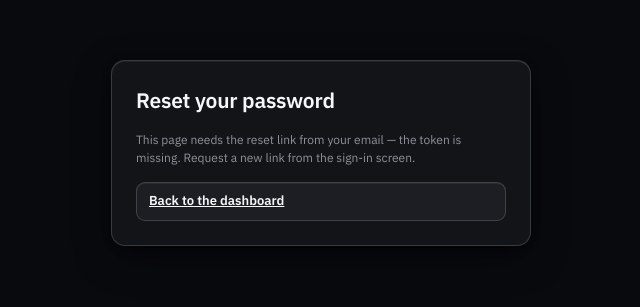
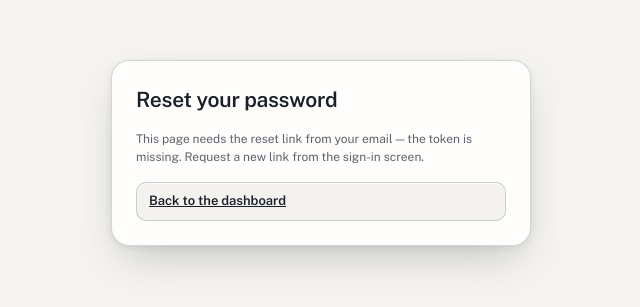
Before and after one commit to flyinginsectsunpig/community-alerts-platform, a Next.js app in the folder apps/web/: page /reset-password in a window 1280 px wide. Shown: the part 247-554 px from the top of the page, without its empty margins (319-959 px from the left). Built offline with nearby package versions, Linux system fonts and the light colour scheme; no server answers.

Commit message:
feat(web): light-first theme tokens and Public Sans
Light palette by default with the existing dark ramp under
prefers-color-scheme: dark. Severity colours now resolve from the --sev-*
custom properties so pins, badges and charts follow the theme.

```diff
--- a/apps/web/src/app/globals.css
+++ b/apps/web/src/app/globals.css
@@ -1,56 +1,65 @@
-/* Community Alerts — night-watch theme.
-
-   Colour strategy is deliberately Restrained: the chrome is a near-monochrome
-   cool ink so that the ONLY saturated colour on screen is information —
-   severity, station crime density, and your own watch zones. The primary action is a
-   white fill rather than a brand hue, which keeps the entire hue circle free
-   for data and stops "primary blue" competing with "low severity blue".
-
-   Every foreground/background pair below was verified against WCAG AA
-   (4.5:1 body, 3:1 large/graphical) before being committed. */
+/* Community Alerts — civic daylight theme.
+
+   Light by default, dark when the device asks for it. In both, the chrome is
+   a near-neutral so the ONLY saturated colour on screen is information —
+   severity, station crime density, and your own watch zones. The primary
+   action is an ink fill rather than a brand hue, which keeps the hue circle
+   free for data and stops "primary blue" competing with "low severity blue".
+
+   The map is the page: every piece of chrome floats over it as a card, so the
+   city stays visible edge to edge.
+
+   Every foreground/background pair below was checked against WCAG AA
+   (4.5:1 body, 3:1 large/graphical) in both schemes before being committed. */
 
 :root {
-  color-scheme: dark;
-
-  /* ---- Surfaces: a cool ink ramp tuned to sit with the CARTO dark tiles,
-         so panels read as glass over the city rather than pasted on top. ---- */
-  --page: oklch(0.145 0.008 265);
-  --surface: oklch(0.19 0.01 265);
-  --surface-2: oklch(0.235 0.011 265);
-  --surface-3: oklch(0.285 0.012 265);
+  color-scheme: light;
+
+  /* ---- Surfaces: warm paper, with white cards floating over the map. ---- */
+  --page: oklch(0.968 0.006 85);
+  --surface: oklch(0.995 0.003 85);
+  --surface-2: oklch(0.962 0.006 85);
+  --surface-3: oklch(0.928 0.008 85);
+  /* Floating cards are slightly translucent so the map reads through. */
+  --glass: oklch(0.995 0.003 85 / 0.9);
 
   /* ---- Text ---- */
-  --ink: oklch(0.975 0.002 265); /* 17.2:1 on --surface */
-  --ink-2: oklch(0.815 0.008 265); /* 9.4:1 on --surface-2 */
-  --muted: oklch(0.66 0.012 265); /* 4.6:1 on --surface-3, the worst case */
+  --ink: oklch(0.24 0.02 260); /* 16.2:1 on --surface */
+  --ink-2: oklch(0.42 0.018 260); /* 7.6:1 on --surface-2 */
+  --muted: oklch(0.5 0.016 260); /* 4.9:1 on --surface-3, the worst case */
+  /* Text on an --ink fill (the primary button). */
+  --on-ink: oklch(0.995 0.003 85);
+  --ink-hover: oklch(0.32 0.02 260);
 
   /* ---- Lines ---- */
-  --border: oklch(1 0 0 / 0.09);
-  --border-strong: oklch(1 0 0 / 0.16);
-  --grid: oklch(0.3 0.012 265);
+  --border: oklch(0.24 0.02 260 / 0.1);
+  --border-strong: oklch(0.24 0.02 260 / 0.18);
+  --grid: oklch(0.88 0.01 85);
 
   /* ---- Accent: selection, focus, and your zones. Never a severity. ---- */
-  --accent: oklch(0.7 0.14 235);
-  --accent-quiet: oklch(0.52 0.11 235);
-
-  /* ---- Severity heat ramp. Keep in sync with SEVERITY_COLORS in
-         src/lib/format.ts, which is the source of truth for JS/Leaflet. ---- */
-  --sev-unscored: oklch(0.68 0.02 265);
-  --sev-low: oklch(0.75 0.085 200);
-  --sev-medium: oklch(0.8 0.15 85);
-  --sev-high: oklch(0.73 0.17 50);
-  --sev-critical: oklch(0.66 0.21 25);
+  --accent: oklch(0.5 0.16 255); /* 6.0:1 on --surface */
+  --accent-quiet: oklch(0.72 0.09 255);
+
+  /* ---- Severity heat ramp. SEVERITY_COLORS in src/lib/format.ts points at
+         these, so the map pins and the chrome always agree. Each is at least
+         3:1 against --surface. ---- */
+  --sev-unscored: oklch(0.58 0.02 265);
+  --sev-low: oklch(0.6 0.09 210);
+  --sev-medium: oklch(0.65 0.15 72);
+  --sev-high: oklch(0.6 0.17 45);
+  --sev-critical: oklch(0.55 0.2 25);
 
   /* ---- Other data hues ---- */
-  --good: oklch(0.72 0.15 150);
-  --station: oklch(0.72 0.04 245);
-
-  /* ---- Elevation. Panels that float over the map get a hairline top
-         highlight so they catch "light" from above and read as physical. ---- */
-  --shadow-1: 0 1px 2px oklch(0 0 0 / 0.4);
-  --shadow-2: 0 4px 16px -2px oklch(0 0 0 / 0.5);
-  --shadow-3: 0 12px 40px -8px oklch(0 0 0 / 0.65), 0 2px 8px oklch(0 0 0 / 0.4);
-  --lip: inset 0 1px 0 oklch(1 0 0 / 0.06);
+  --good: oklch(0.52 0.13 150);
+  --station: oklch(0.45 0.06 250);
+
+  /* ---- Elevation: soft, wide shadows, as cards lifted off a paper map. ---- */
+  --shadow-1: 0 1px 2px oklch(0.3 0.02 260 / 0.08);
+  --shadow-2: 0 4px 14px -2px oklch(0.3 0.02 260 / 0.14), 0 1px 3px oklch(0.3 0.02 260 / 0.08);
+  --shadow-3: 0 18px 44px -12px oklch(0.3 0.02 260 / 0.28), 0 2px 6px oklch(0.3 0.02 260 / 0.08);
+  --pin-shadow: 0 2px 6px oklch(0.3 0.02 260 / 0.35);
+  --lip: inset 0 1px 0 oklch(1 0 0 / 0.7);
+  --scrim: oklch(0.24 0.02 260 / 0.38);
 
   /* ---- Space: 4px base ---- */
   --s1: 4px;
@@ -61,18 +70,18 @@
   --s6: 32px;
 
   /* ---- Radii ---- */
-  --r-sm: 6px;
-  --r-md: 9px;
-  --r-lg: 14px;
+  --r-sm: 7px;
+  --r-md: 10px;
+  --r-lg: 18px;
   --r-pill: 999px;
 
-  /* ---- Type: fixed rem scale, ~1.15 ratio (product UI, not fluid) ---- */
+  /* ---- Type: fixed scale, ~1.15 ratio (product UI, not fluid) ---- */
   --t-micro: 11px;
   --t-small: 12px;
   --t-body: 14px;
   --t-lead: 16px;
-  --t-title: 19px;
-  --t-hero: 40px;
+  --t-title: 20px;
+  --t-hero: 44px;
 
   /* ---- Motion ---- */
   --speed-fast: 120ms;
@@ -89,11 +98,57 @@
   --z-modal: 1101;
   --z-toast: 1200;
 
-  /* ---- Layout ---- */
-  --rail-open: 366px;
-  --rail: var(--rail-open);
+  /* ---- Layout: everything floats a --gap in from the edges, and the panels
+         start below the bar. ---- */
+  --gap: 12px;
+  --bar-h: 56px;
+  --chrome-top: calc(var(--gap) + var(--bar-h) + var(--gap));
+  --rail-open: 360px;
+  --dock-width: 384px;
 
   --font: var(--font-sans, system-ui), system-ui, -apple-system, "Segoe UI", sans-serif;
+}
+
+@media (prefers-color-scheme: dark) {
+  :root {
+    color-scheme: dark;
+
+    /* A cool ink ramp tuned to sit with the CARTO dark tiles. */
+    --page: oklch(0.145 0.008 265);
+    --surface: oklch(0.19 0.01 265);
+    --surface-2: oklch(0.235 0.011 265);
+    --surface-3: oklch(0.285 0.012 265);
+    --glass: oklch(0.19 0.01 265 / 0.9);
+
+    --ink: oklch(0.975 0.002 265); /* 17.2:1 on --surface */
+    --ink-2: oklch(0.815 0.008 265); /* 9.4:1 on --surface-2 */
+    --muted: oklch(0.66 0.012 265); /* 4.6:1 on --surface-3 */
+    --on-ink: oklch(0.145 0.008 265);
+    --ink-hover: oklch(1 0 0);
+
+    --border: oklch(1 0 0 / 0.09);
+    --border-strong: oklch(1 0 0 / 0.16);
+    --grid: oklch(0.3 0.012 265);
+
+    --accent: oklch(0.7 0.14 235);
+    --accent-quiet: oklch(0.52 0.11 235);
+
+    --sev-unscored: oklch(0.68 0.02 265);
+    --sev-low: oklch(0.75 0.085 200);
+    --sev-medium: oklch(0.8 0.15 85);
+    --sev-high: oklch(0.73 0.17 50);
+    --sev-critical: oklch(0.66 0.21 25);
+
+    --good: oklch(0.72 0.15 150);
+    --station: oklch(0.72 0.04 245);
+
+    --shadow-1: 0 1px 2px oklch(0 0 0 / 0.4);
+    --shadow-2: 0 4px 16px -2px oklch(0 0 0 / 0.5);
+    --shadow-3: 0 18px 44px -12px oklch(0 0 0 / 0.7), 0 2px 8px oklch(0 0 0 / 0.4);
+    --pin-shadow: var(--pin-shadow);
+    --lip: inset 0 1px 0 oklch(1 0 0 / 0.06);
+    --scrim: oklch(0.145 0.008 265 / 0.72);
+  }
 }
 
 * {
@@ -797,11 +852,11 @@ input[type="range"] {
 
 @keyframes halo {
   0% {
-    box-shadow: 0 0 0 0 oklch(0.66 0.21 25 / 0.55);
+    box-shadow: 0 0 0 0 color-mix(in oklab, var(--sev-critical) 55%, transparent);
   }
   70%,
   100% {
-    box-shadow: 0 0 0 7px oklch(0.66 0.21 25 / 0);
+    box-shadow: 0 0 0 7px color-mix(in oklab, var(--sev-critical) 0%, transparent);
   }
 }
 
@@ -1111,17 +1166,17 @@ input[type="range"] {
   cursor: not-allowed;
 }
 
-/* Primary is a white fill: maximum contrast, and it spends no hue. */
+/* Primary is an ink fill: maximum contrast, and it spends no hue. */
 .btn--primary {
   background: var(--ink);
   border-color: var(--ink);
-  color: var(--page);
+  color: var(--on-ink);
 }
 
 @media (hover: hover) {
   .btn--primary:hover:not(:disabled) {
-    background: #fff;
-    border-color: #fff;
+    background: var(--ink-hover);
+    border-color: var(--ink-hover);
   }
 }
 
@@ -1178,7 +1233,7 @@ input[type="range"] {
 .panel-overlay {
   position: fixed;
   inset: 0;
-  background: oklch(0.145 0.008 265 / 0.72);
+  background: var(--scrim);
   backdrop-filter: blur(3px);
   display: grid;
   place-items: center;
@@ -1925,7 +1980,7 @@ kbd {
   border-radius: 50%;
   background: var(--surface-2);
   border: 2px solid var(--sev, var(--sev-unscored));
-  box-shadow: 0 2px 10px oklch(0 0 0 / 0.6);
+  box-shadow: var(--pin-shadow);
   opacity: var(--pin-fade, 1);
   transition:
     transform var(--speed) var(--ease-out),
@@ -1946,7 +2001,7 @@ kbd {
   opacity: 1;
   z-index: 1;
   box-shadow:
-    0 2px 10px oklch(0 0 0 / 0.6),
+    var(--pin-shadow),
     0 0 0 4px color-mix(in oklab, var(--sev, var(--accent)) 30%, transparent);
 }
 
@@ -1954,7 +2009,7 @@ kbd {
   opacity: 1;
   border-color: var(--accent);
   box-shadow:
-    0 2px 10px oklch(0 0 0 / 0.6),
+    var(--pin-shadow),
     0 0 0 3px color-mix(in oklab, var(--accent) 45%, transparent);
 }
 
@@ -1987,7 +2042,7 @@ kbd {
   position: absolute;
   inset: -2px;
   border-radius: 50%;
-  box-shadow: 0 0 0 0 oklch(0.66 0.21 25 / 0.5);
+  box-shadow: 0 0 0 0 color-mix(in oklab, var(--sev-critical) 50%, transparent);
   animation: halo 2.8s var(--ease-out) infinite;
   pointer-events: none;
 }
@@ -2005,7 +2060,7 @@ kbd {
 
 .station-marker {
   color: var(--station);
-  filter: drop-shadow(0 1px 2px oklch(0 0 0 / 0.6));
+  filter: drop-shadow(0 1px 2px oklch(0 0 0 / 0.35));
   transition: transform var(--speed-fast) var(--ease-out);
 }
 
--- a/apps/web/src/app/layout.tsx
+++ b/apps/web/src/app/layout.tsx
@@ -1,9 +1,11 @@
 import type { Metadata, Viewport } from "next";
-import { IBM_Plex_Sans } from "next/font/google";
+import { Public_Sans } from "next/font/google";
 
 import "./globals.css";
 
-const plexSans = IBM_Plex_Sans({
+// Designed for US government services: plain, highly legible at small sizes,
+// and it reads as civic rather than as a startup.
+const publicSans = Public_Sans({
   subsets: ["latin"],
   weight: ["400", "500", "600", "700"],
   variable: "--font-sans",
@@ -24,8 +26,11 @@ export const metadata: Metadata = {
 };
 
 export const viewport: Viewport = {
-  // Matches --page in globals.css: oklch(0.145 0.008 265).
-  themeColor: "#090a0e",
+  // Matches --page in globals.css for each scheme.
+  themeColor: [
+    { media: "(prefers-color-scheme: light)", color: "#f6f4f0" },
+    { media: "(prefers-color-scheme: dark)", color: "#090a0e" },
+  ],
   // Lets the layout reach the display edges so the safe-area insets in
   // globals.css resolve to real values around the notch and home indicator.
   viewportFit: "cover",
@@ -33,7 +38,7 @@ export const viewport: Viewport = {
 
 export default function RootLayout({ children }: { children: React.ReactNode }) {
   return (
-    <html lang="en" className={plexSans.variable}>
+    <html lang="en" className={publicSans.variable}>
       <body>{children}</body>
     </html>
   );
```
Also changed, not shown: apps/web/src/lib/format.ts (+10 -8 lines).
